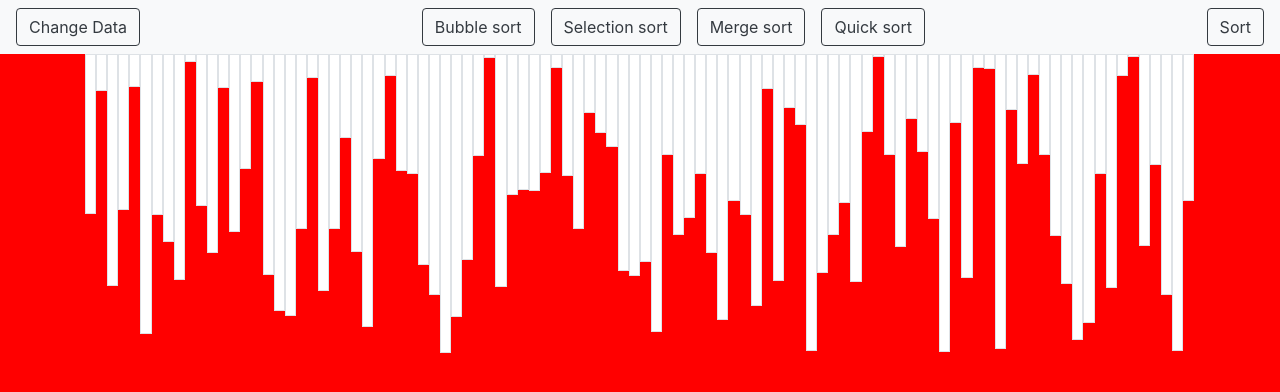
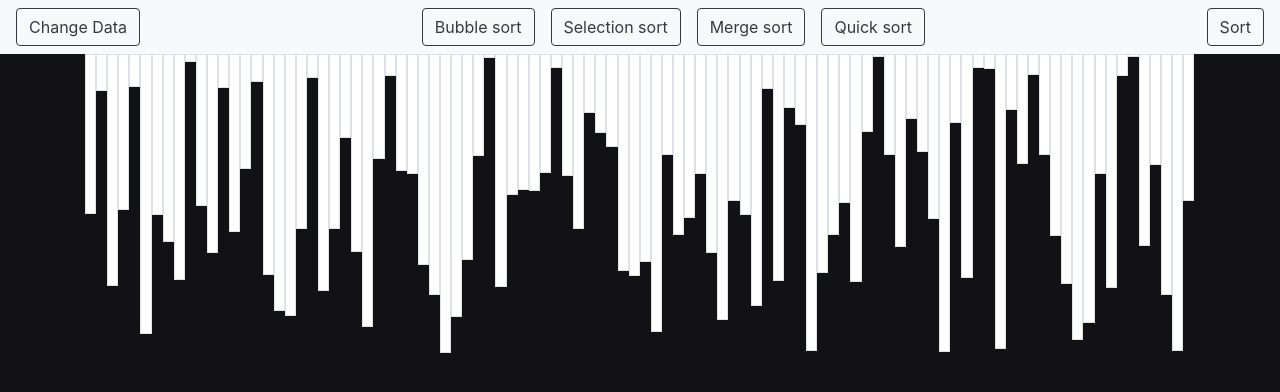
Before and after one commit to Matheus-se/Sort-algorithm-visualizer, a Next.js app: page / in a window 1280 px wide. Shown: the top 392 px of the page. Built offline with nearby package versions, Linux system fonts and the light colour scheme.

Commit message:
Update global.ts

```diff
--- a/src/styles/global.ts
+++ b/src/styles/global.ts
@@ -4,6 +4,6 @@ export default createGlobalStyle`
     html, body {
         margin: 0;
         padding: 0;
-        background-color: red;
+        background-color: #121214;
     }
 `
```
